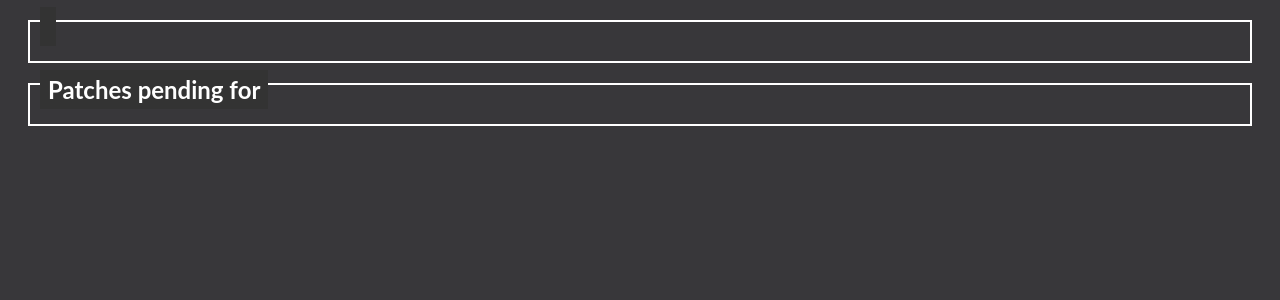
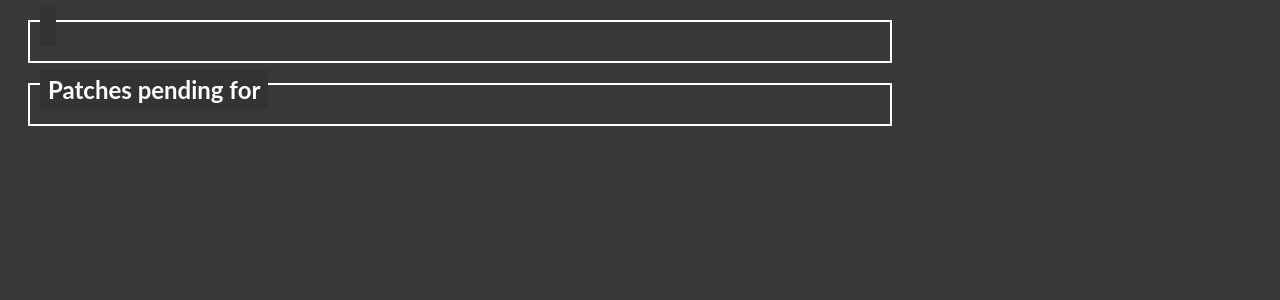
Before and after one commit to ihayhurst/HydraulicPandanusCrest, a Flask app: template flask/app/website/templates/inventory_host.html in a window 1280 px wide. Shown: the part 43-343 px from the top of the page. Run offline with Flask 2, Linux system fonts and the light colour scheme; the template is opened without the code that fills it, so the values that code supplies are empty.

Commit message:
fix inventor width to 850px

```diff
--- a/flask/app/HPCapps/inventory_style.py
+++ b/flask/app/HPCapps/inventory_style.py
@@ -11,7 +11,6 @@
         ),
         dict(selector="caption", props=[("caption-side", "bottom")]),
         dict(selector="td a", props=[("display", "block")]),
-        dict(selector="table", props=[("width", "850px")]),
     ]
     patchingStyle = (
          df.style.set_table_styles(styles)
--- a/flask/app/website/static/record.css
+++ b/flask/app/website/static/record.css
@@ -1,4 +1,5 @@
 article {
+    width: 850px;
     border: solid 2px white;
     margin: 20px;
     padding: 5px;
```
